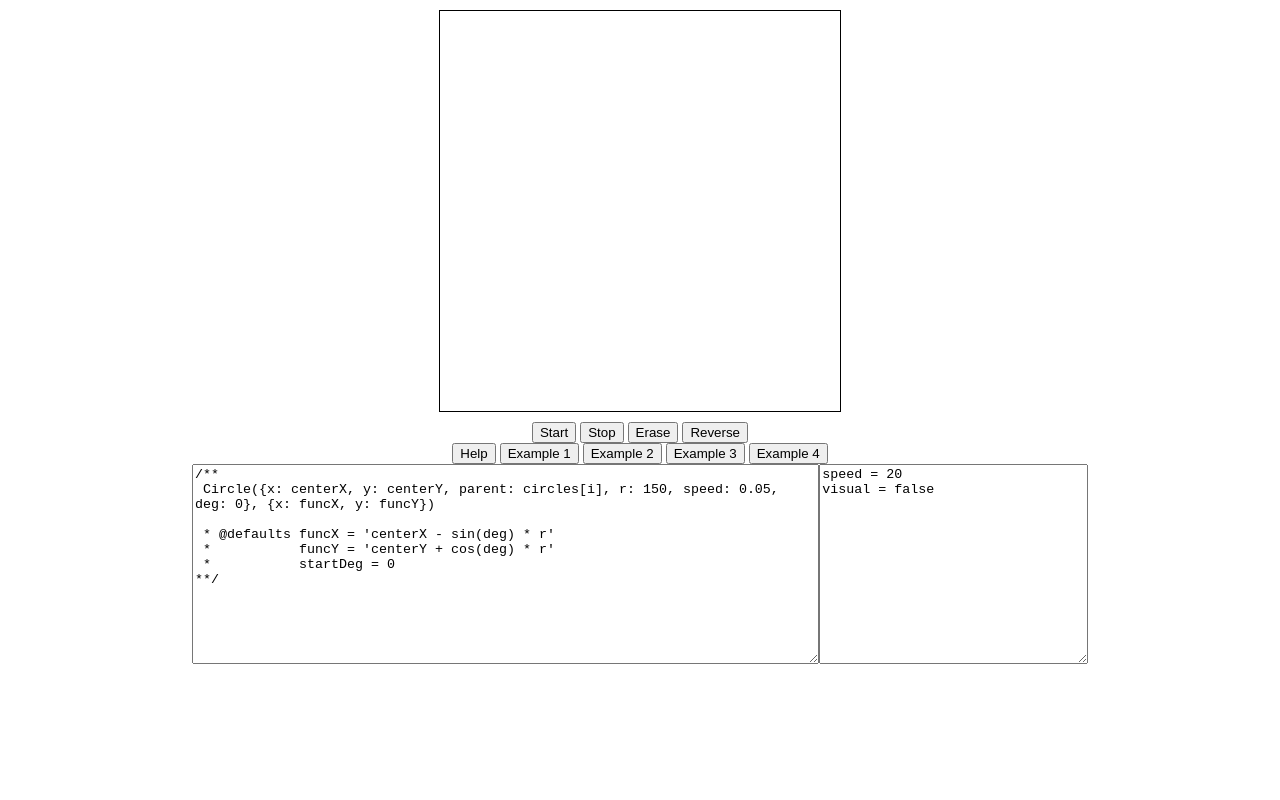
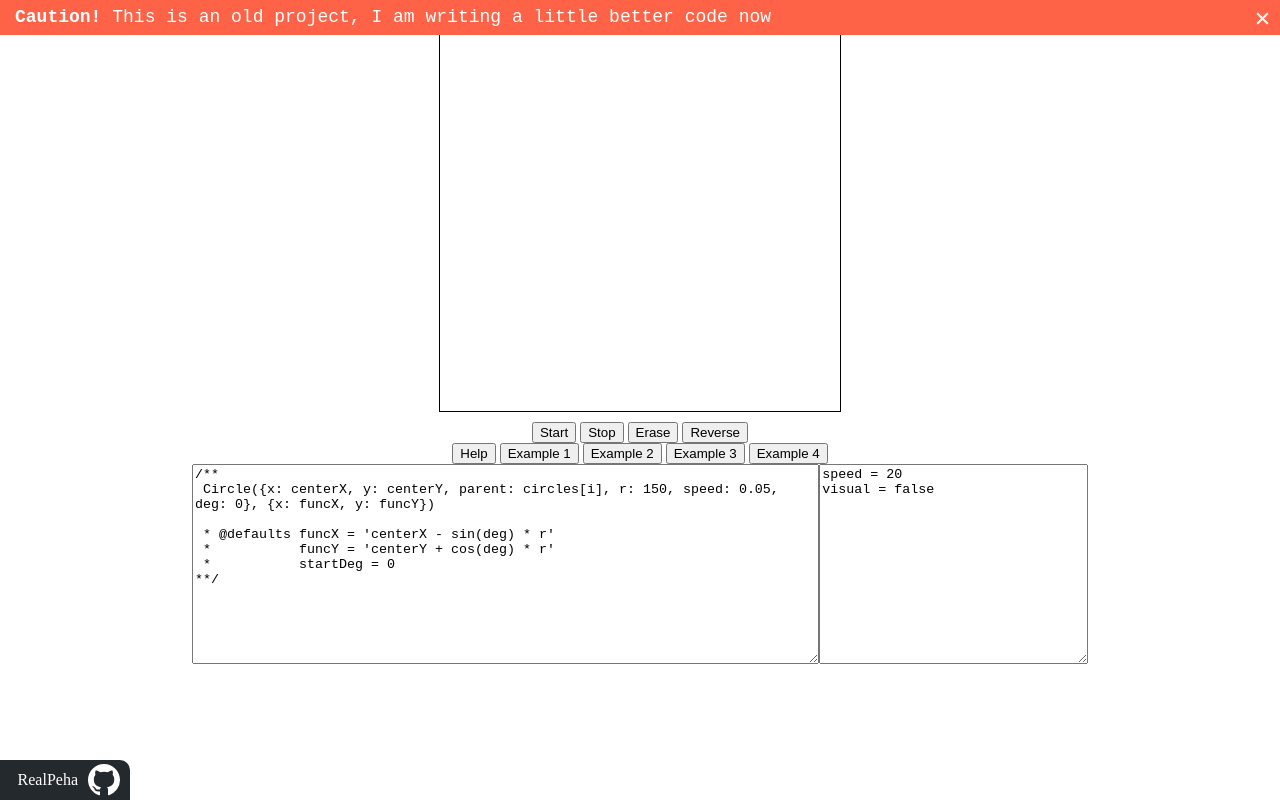
Before and after one commit to RealPeha/spirograph, a plain HTML site: page index.html in a window 1280 px wide. Drawn offline with Linux system fonts and the light colour scheme.

Commit message:
added caution and github link notifications

```diff
--- a/css/style.css
+++ b/css/style.css
@@ -24,3 +24,117 @@ canvas {
 #global-var {
     width: 30%;
 }
+
+.caution-old-project {
+    position: fixed;
+    top: 0;
+    left: 0;
+    right: 0;
+    height: 35px;
+    line-height: 35px;
+    padding: 0 15px;
+    font-size: 18px;
+    font-family: monospace;
+    background-color: tomato;
+    color: #fff;
+    transition: top .15s;
+    display: none;
+}
+
+.caution-old-project .close {
+    position: absolute;
+    right: 10px;
+    width: 15px;
+    height: 15px;
+    cursor: pointer;
+    top: 50%;
+    transform: translateY(-50%);
+}
+
+.caution-old-project .close::after, .caution-old-project .close::before {
+    content: '';
+    display: block;
+    width: 100%;
+    height: 2px;
+    background-color: #fff;
+    position: absolute;
+    top: 50%;
+}
+
+.caution-old-project .close::after {
+    transform: rotate(45deg);
+}
+
+.caution-old-project .close::before {
+    transform: rotate(-45deg);
+}
+
+.github {
+    position: fixed;
+    display: block;
+    bottom: 0;
+    left: -130px;
+    right: 0;
+    height: 40px;
+    background-color: #24292e;
+    width: 130px;
+    display: flex;
+    justify-content: flex-end;
+    padding-right: 10px;
+    border-radius: 0 10px 0 0;
+    text-decoration: none;
+    transition: left .3s, width .2s;
+}
+
+.github:hover {
+    width: 140px;
+}
+
+.github:hover .arrow {
+    opacity: 1;
+    left: 15px;
+}
+
+
+.github span {
+    color: #fff;
+    margin: auto 10px;
+}
+
+.github svg {
+    margin: auto 0;
+}
+
+.github svg path {
+    fill: #fff;
+}
+
+.github .arrow {
+    position: absolute;
+    left: 0;
+    width: 15px;
+    height: 15px;
+    top: 50%;
+    transform: translateY(-50%);
+    opacity: 0;
+    transition: opacity .3s, left .2s;
+}
+
+.github .arrow::after, .github .arrow::before {
+    content: '';
+    display: block;
+    width: 50%;
+    height: 2px;
+    background-color: #fff;
+    position: absolute;
+}
+
+.github .arrow::after {
+    transform: rotate(45deg);
+    top: 4px;
+}
+
+.github .arrow::before {
+    transform: rotate(-45deg);
+    bottom: 4px;
+}
--- a/index.html
+++ b/index.html
@@ -5,6 +5,15 @@
         <link rel='stylesheet' href='css/style.css'>
     </head>
     <body>
+        <div id='caution' class='caution-old-project'>
+            <b>Caution!</b> This is an old project, I am writing a little better code now
+            <div id='close' class='close'></div>
+        </div>
+        <a id='github' class='github' href='https://github.com/RealPeha/spirograph' target='_black'>
+            <div class='arrow'></div>
+            <span>RealPeha</span>
+            <svg height="32" viewBox="0 0 16 16" version="1.1" width="32" aria-hidden="true"><path fill-rule="evenodd" d="M8 0C3.58 0 0 3.58 0 8c0 3.54 2.29 6.53 5.47 7.59.4.07.55-.17.55-.38 0-.19-.01-.82-.01-1.49-2.01.37-2.53-.49-2.69-.94-.09-.23-.48-.94-.82-1.13-.28-.15-.68-.52-.01-.53.63-.01 1.08.58 1.23.82.72 1.21 1.87.87 2.33.66.07-.52.28-.87.51-1.07-1.78-.2-3.64-.89-3.64-3.95 0-.87.31-1.59.82-2.15-.08-.2-.36-1.02.08-2.12 0 0 .67-.21 2.2.82.64-.18 1.32-.27 2-.27.68 0 1.36.09 2 .27 1.53-1.04 2.2-.82 2.2-.82.44 1.1.16 1.92.08 2.12.51.56.82 1.27.82 2.15 0 3.07-1.87 3.75-3.65 3.95.29.25.54.73.54 1.48 0 1.07-.01 1.93-.01 2.2 0 .21.15.46.55.38A8.013 8.013 0 0016 8c0-4.42-3.58-8-8-8z"></path></svg>
+        </a>
         <div class='main'>
             <canvas id='canva'></canvas>
             <div class='panel'>
--- a/js/main.js
+++ b/js/main.js
@@ -151,3 +151,23 @@ const parse = input => {
     output = output.replace(/\sr/g, 'this.r')
     return output
 }
+
+const caution = document.getElementById('caution')
+const hideCaution = localStorage.getItem('hideCaution')
+
+if (!hideCaution) {
+    caution.style.display = 'block'
+
+    document.getElementById('close').addEventListener('click', () => {
+        caution.style.top = '-35px'
+        localStorage.setItem('hideCaution', true)
+
+        setTimeout(() => caution.remove(), 150)
+    })
+} else {
+    caution.remove()
+}
+
+setTimeout(() => {
+    document.getElementById('github').style.left = '0'
+}, 1000)
```
